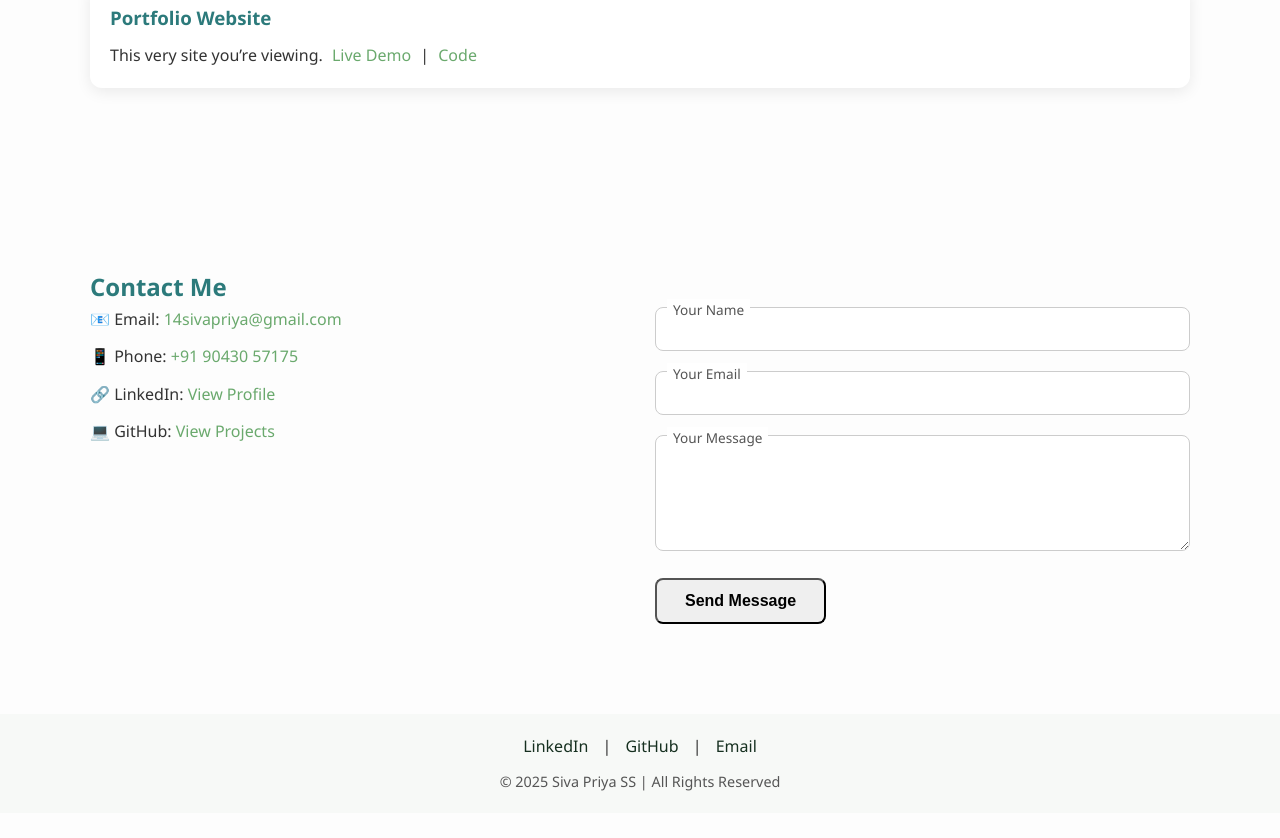
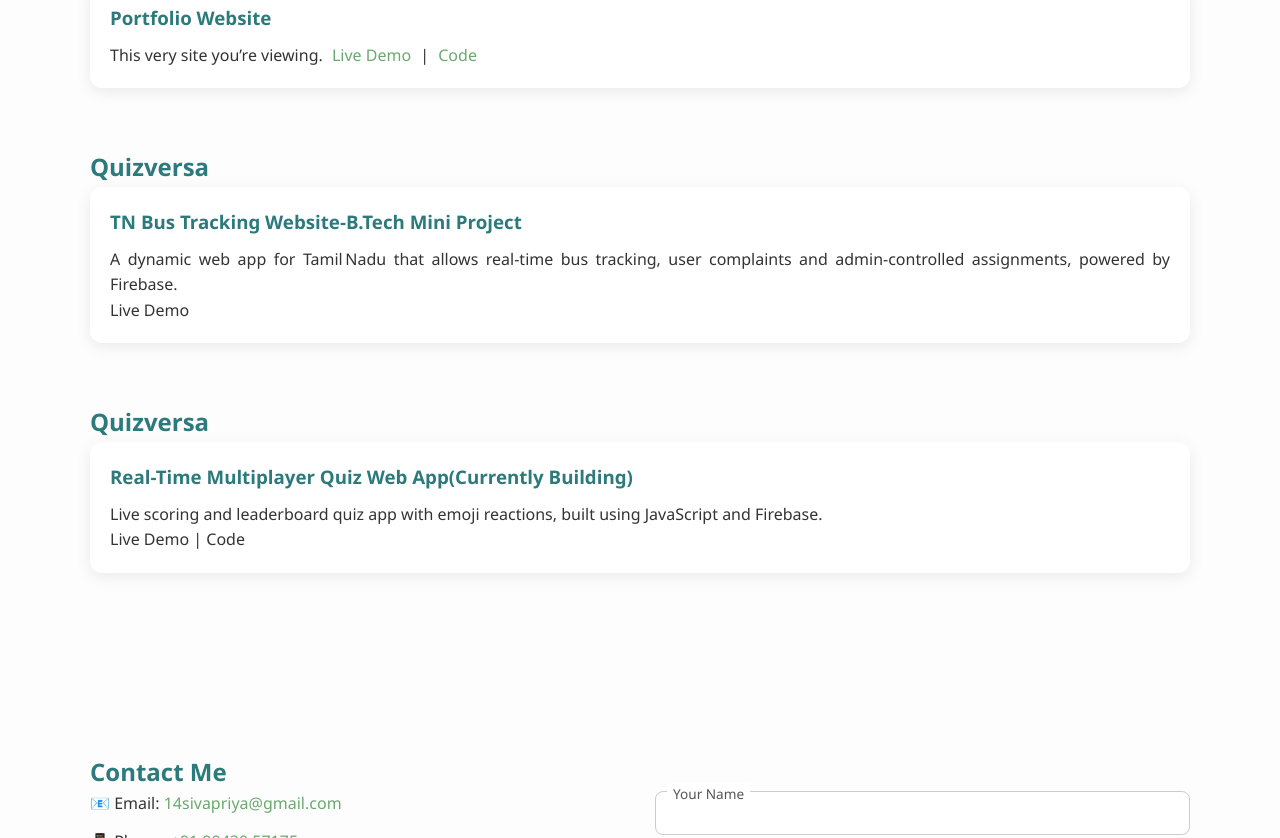
Before and after one commit to 14sivapriya/siva-portfolio, a plain HTML site: page index.html in a window 1280 px wide. Shown: the part 1452-2290 px from the top of the page. Before the commit the page ends 2265 px from the top, so only its background shows below. Drawn offline with nearby package versions, Linux system fonts and the light colour scheme.

Commit message:
Descriptive commit message for your changes

```diff
--- a/index.html
+++ b/index.html
@@ -122,7 +122,33 @@
         </div>
       </div>
     </div>
+
+    <div class="container">
+      <h2>Quizversa</h2>
+      <div class="projects-grid">
+        <div class="project-card">
+          <h3>TN Bus Tracking Website-B.Tech Mini Project</h3>
+          <p>A dynamic web app for Tamil Nadu that allows real‑time bus tracking, user complaints and admin‑controlled assignments, powered by Firebase.</p>
+          <a href="https://tn-tracker.netlify.app/" target="_blank">Live Demo</a>
+        </div>
+      </div>
+    </div>
+
+    <div class="container">
+      <h2>Quizversa</h2>
+      <div class="projects-grid">
+        <div class="project-card">
+          <h3>Real-Time Multiplayer Quiz Web App(Currently Building)</h3>
+          <p>Live scoring and leaderboard quiz app with emoji reactions, built using JavaScript and Firebase.</p>
+          <a href="https://14sivapriya.github.io/Portfolio/" target="_blank">Live Demo</a> | <a href="https://github.com/14sivapriya/quizversa" target="_blank">Code</a></p>
+        </div>
+      </div>
+    </div>
+
   </section>
+  </section>
+
+
 
   <!-- CONTACT -->
   <section id="contact" class="section contact-section">
```
